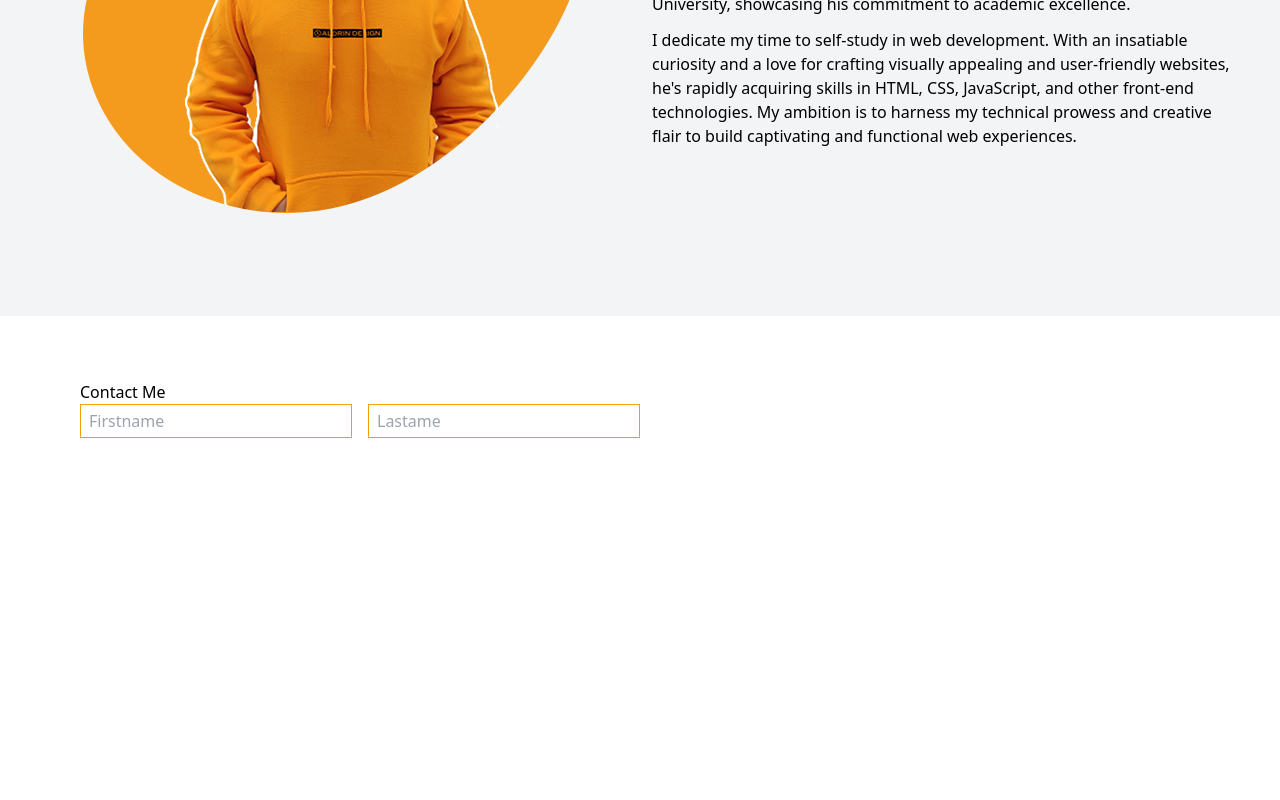
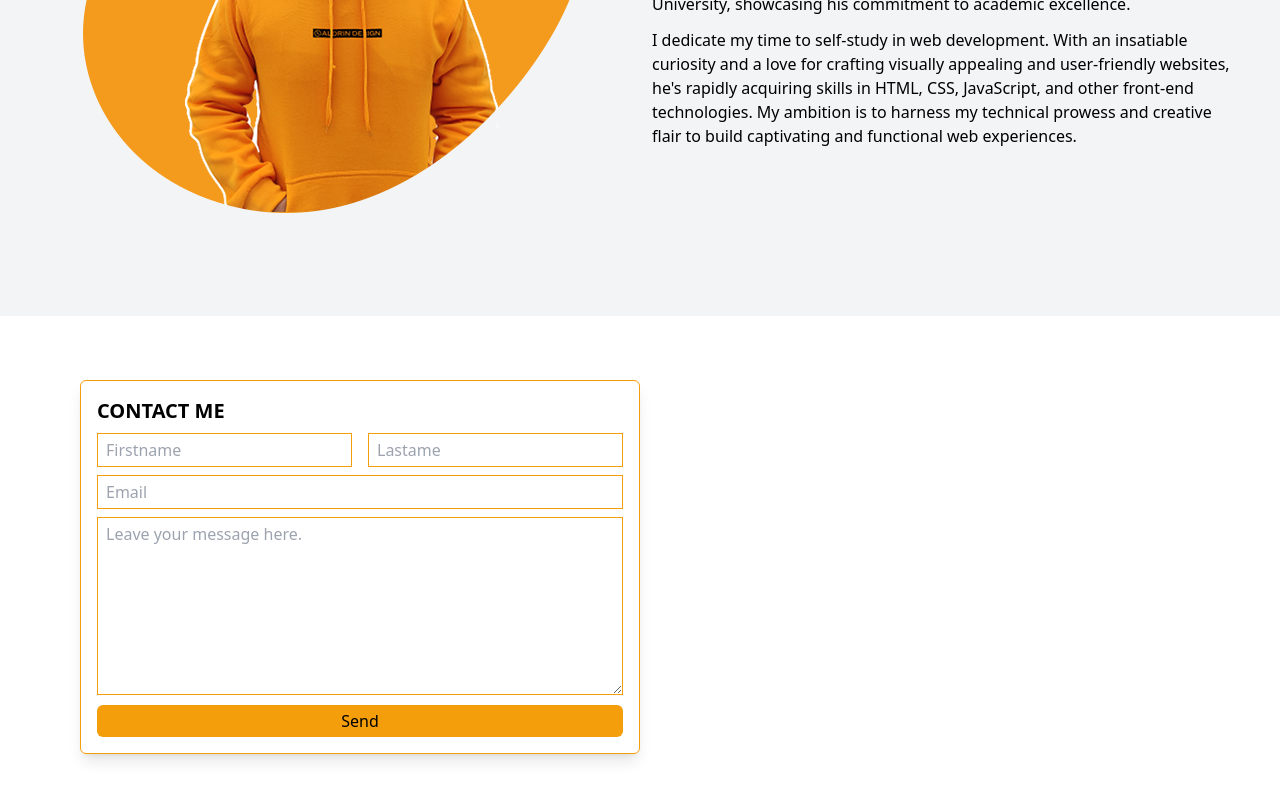
Before and after one commit to Drinisit/drin-portfolio, a React (Create React App) app: page / in a window 1280 px wide. Shown: the part 1987-2787 px from the top of the page. Before the commit the page ends 2489 px from the top, so only its background shows below. Built offline with nearby package versions, Linux system fonts and the light colour scheme; the HTML template or start-up script is replaced by a standard one.

Commit message:
Done form

```diff
--- a/src/components/Contact.jsx
+++ b/src/components/Contact.jsx
@@ -4,14 +4,26 @@ const Contact = () => {
   return (
     <div className='w-full py-11 xxs:py-11 xs:px-20 md:py-16 px-12'>
         <div className='max-w-[1240px] mx-auto grid grid-cols-1 md:grid-cols-2'>
-            <div className='p'>
-                <h1>Contact Me</h1>
+            <div className='border border-amber-500 rounded-md p-4 shadow-lg'>
+                <h1 className='text-xl uppercase font-bold mb-2'>Contact Me</h1>
 
                 <form action="#">
                     <div className='grid grid-cols-2 gap-4'>
                         <input className='border border-amber-500 py-1 px-2' type="text" placeholder='Firstname' />
                         <input className='border border-amber-500 py-1 px-2' type="text" placeholder='Lastame' />
                     </div>
+
+                    <div className='mt-2'>
+                        <input className='border border-amber-500 w-full py-1 px-2' type="text" placeholder='Email'/>
+                    </div>
+                    <div className='mt-2'>
+                        <textarea className='border border-amber-500 w-full py-1 px-2' type="text" placeholder='Leave your message here.' cols="20" rows="7" />
+                    </div>
+                    <div className='mt-1'>
+                        <button className='w-full bg-amber-500 rounded-md py-1'>Send</button>
+                    </div>
+
+
                 </form>
             </div>
         </div>
```
